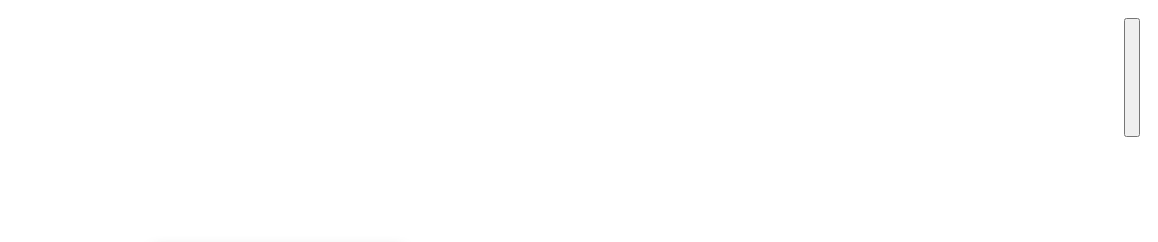
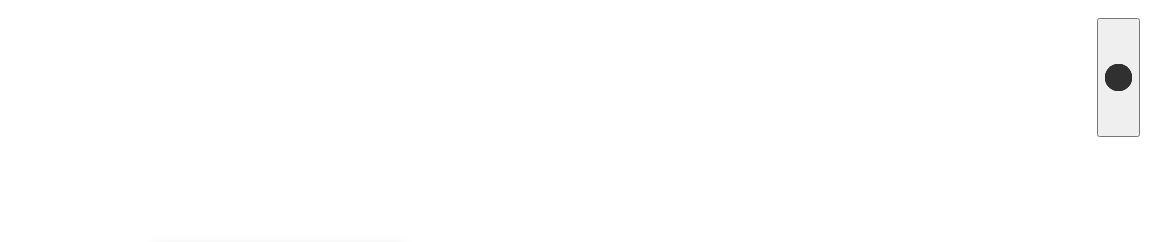
Before and after one commit to AydenApollo/portfolio, a plain HTML site: page index.html in a window 1280 px wide. Shown: the top 242 px of the page, 122-1280 px from the left. Drawn offline with Linux system fonts and the light colour scheme; grey boxes are pictures that could not be loaded.

Commit message:
adding nav styling

```diff
--- a/style.css
+++ b/style.css
@@ -165,8 +165,28 @@ header {
     color: var(--clr-accent);
 }
 
+.hamburger {
+    display: block;
+    position: relative;
+}
 
+.hamburger,
+.hamburger::before,
+.hamburger::after {
+    background: var(--clr-dark);
+    width: 2em;
+    height: 2em;
+    border-radius: 1em;
+}
 
+.hamburger::before,
+.hamburger::after {
+    content: '';
+    position: absolute;
+    left: 0;
+    right: 0;
+    background: var(--clr-dark);
+}
 /*Intro seciton*/
 .intro {
     position: relative;
```
